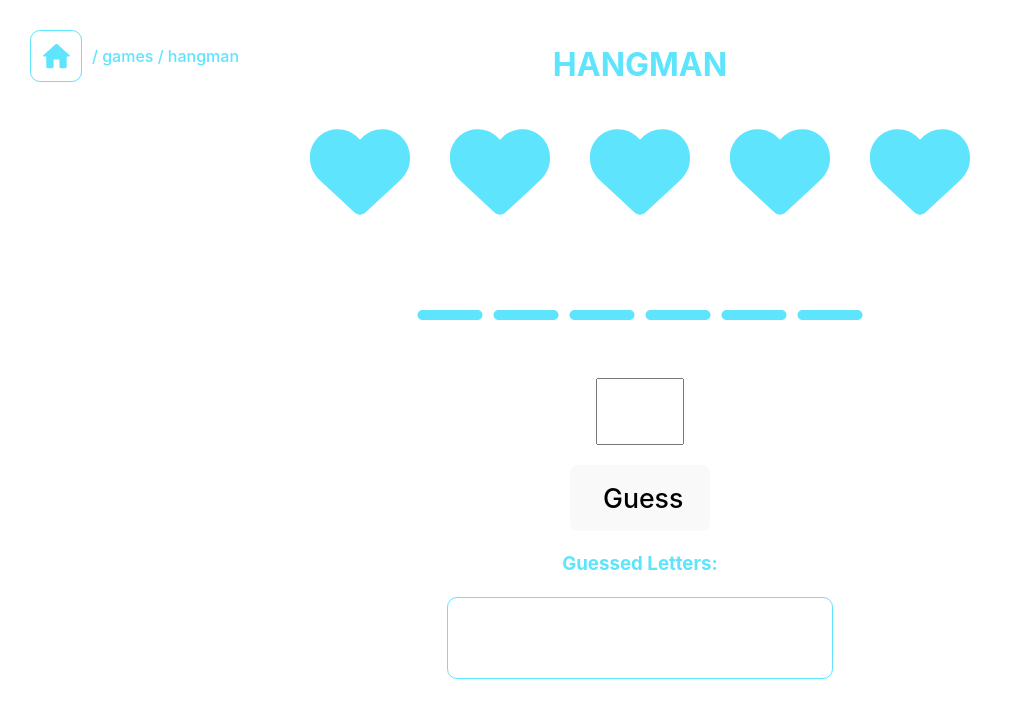
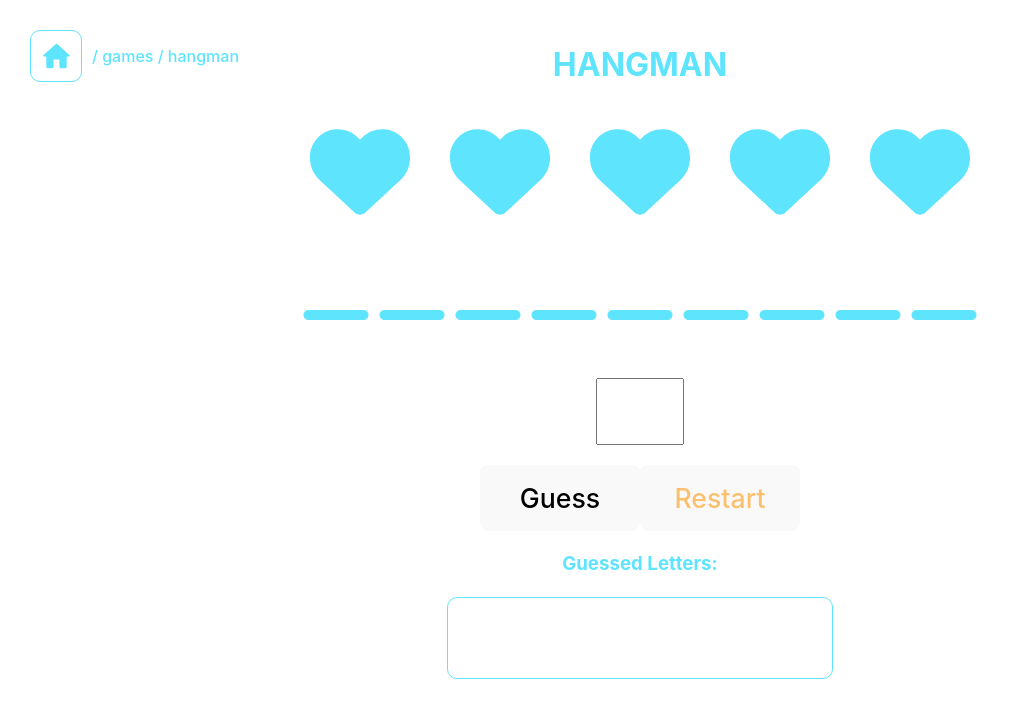
Before and after one commit to Cbain10/cleat-culture, a React (Vite) app: page /games/hangman in a window 1280 px wide. Shown: the top 718 px of the page, without its empty margins (0-1010 px from the left). Built offline with nearby package versions, Linux system fonts and the light colour scheme.

Commit message:
finish functionality for hangman

```diff
--- a/src/views/gamesView/hangman/Hangman.css
+++ b/src/views/gamesView/hangman/Hangman.css
@@ -73,8 +73,15 @@
         }
     }
 
-    .submit-guess-btn {
-        width: 140px;
-        font-size: 20pt;
+    .btn-container {
+        display: flex;
+        justify-content: space-evenly;
+        width: 25%;
+
+        .btn {
+            width: 160px;
+            font-size: 20pt;
+            display: inline;
+        }
     }
 }
--- a/src/views/gamesView/hangman/Hangman.tsx
+++ b/src/views/gamesView/hangman/Hangman.tsx
@@ -19,7 +19,11 @@ export const Hangman: FC<HangmanProps> = ({ }) => {
         return letters.size;
     }
 
-    const [word, setWord] = useState<string>('');
+    const getRandomWord = () => {
+        return possibleWords[Math.floor(Math.random() * possibleWords.length)];
+    }
+
+    const [word, setWord] = useState<string>(getRandomWord());
     const [correctLetterCount, setCorrectLetterCount] = useState<number>(0);
     const [lives, setLives] = useState<number>(5);
     const [guess, setGuess] = useState<string>('');
@@ -29,68 +33,29 @@ export const Hangman: FC<HangmanProps> = ({ }) => {
 
     const uniqueLetterCount = getUniqueLetterCount();
 
-    useEffect(() => {
-        const randomIndex = Math.floor(Math.random() * possibleWords.length);
-        setWord(possibleWords[randomIndex]);
-        console.log(possibleWords[randomIndex]);
-    }, []);
-
-    const livesSection = () => {
-        let hearts = [];
-        for (let i = 0; i < lives; i++) {
-            hearts.push(
-                <span key={i} className='life-icon'>
-                    <FontAwesomeIcon className='icon' icon={faHeart} size='3x' />
-                </span>);
-        }
-        return hearts;
+    const handleGameOver = (message: string, timeout: number) => {
+        setTimeout(() => {
+            alert(message);
+            restartGame();
+        }, timeout);
     }
 
-    const resultSection = () => {
-        let lines = [];
-        for (let i = 0; i < word.length; i++) {
-            if (guessedLetters.includes(word[i])) {
-                lines.push(
-                    <span className='correct-letter' key={i}>
-                        {word[i]}
-                    </span>
-                )
-            } else {
-                lines.push(
-                    <span className='line-icon' key={i}>
-                        <FontAwesomeIcon icon={faMinus} size='2x' />
-                    </span>
-                )
-            }
-        }
-        return lines;
+    const restartGame = () => {
+        setGuessedLetters([]);
+        setCorrectLetterCount(0);
+        setWord(getRandomWord());
+        setLives(5);
+        setGuess('');
     }
 
     useEffect(() => {
-        if (lives === 0) {
-            console.log('game over');
-        }
-    }, [lives]);
-
-    useEffect(() => {
-        // FIXME hacky
-        if (correctLetterCount > 0 && correctLetterCount === uniqueLetterCount) {
-            console.log('YOU WIN');
-            setTimeout(() => {
-                alert('YOU WIN');
-                setGuessedLetters([]);
-                setCorrectLetterCount(0);
-                setLives(5);
-                setGuess('');
-            }, 1000);
-        }
-    }, [correctLetterCount]);
+        if (lives === 0) handleGameOver("Game over - YOU LOSE", 1000);
+        if (correctLetterCount && correctLetterCount === uniqueLetterCount) handleGameOver('YOU WIN!', 600);
+    }, [lives, correctLetterCount]);
 
     const makeGuess = () => {
-        const letter = guess.charAt(0);
-        // TODO to lowercase
+        const letter = guess.charAt(0).toLowerCase();
         if (guessedLetters.includes(letter)) {
-            // todo alert to user out of console
             setRepeatLetter(true);
             setGuess('');
             return;
@@ -132,12 +97,12 @@ export const Hangman: FC<HangmanProps> = ({ }) => {
                 <h1 className='hangman-title'>HANGMAN</h1>
                 <div className='lives-section'>
                     {lives > 0
-                        ? livesSection()
+                        ? livesSection(lives)
                         : <h1>GAME OVER: {word}</h1>
                     }
                 </div>
                 <div className="correct-letters">
-                    {resultSection()}
+                    {resultSection(word, guessedLetters)}
                 </div>
                 <form className='guesser'>
                     <input
@@ -158,7 +123,10 @@ export const Hangman: FC<HangmanProps> = ({ }) => {
                         </span>
                     }
                 </form>
-                <button className='submit-guess-btn' onClick={makeGuess} disabled={lives < 1}>Guess</button>
+                <div className='btn-container'>
+                    <button className='btn' onClick={makeGuess} disabled={lives < 1}>Guess</button>
+                    <button className='btn highlight-text' onClick={restartGame} disabled={lives < 1}>Restart</button>
+                </div>
                 <div className="guessed-letters">
                     <h3>Guessed Letters:</h3>
                 </div>
@@ -172,14 +140,38 @@ export const Hangman: FC<HangmanProps> = ({ }) => {
     )
 }
 
+const resultSection = (word: string, guessedLetters: string[]) => {
+    let lines = [];
+    for (let i = 0; i < word.length; i++) {
+        if (guessedLetters.includes(word[i])) {
+            lines.push(
+                <span className='correct-letter' key={i}>
+                    {word[i]}
+                </span>
+            )
+        } else {
+            lines.push(
+                <span className='line-icon' key={i}>
+                    <FontAwesomeIcon icon={faMinus} size='2x' />
+                </span>
+            )
+        }
+    }
+    return lines;
+}
+
+const livesSection = (lives: number) => {
+    let hearts = [];
+    for (let i = 0; i < lives; i++) {
+        hearts.push(
+            <span key={i} className='life-icon'>
+                <FontAwesomeIcon className='icon' icon={faHeart} size='3x' />
+            </span>);
+    }
+    return hearts;
+}
+
 /*
-
     TODO
-        end of game message
-            win
-            lose
-        play again button
-        restart button
         *color constant!
-
 */
```
Also changed, not shown: 1 other file (tests, documents, lock files or other folders).
